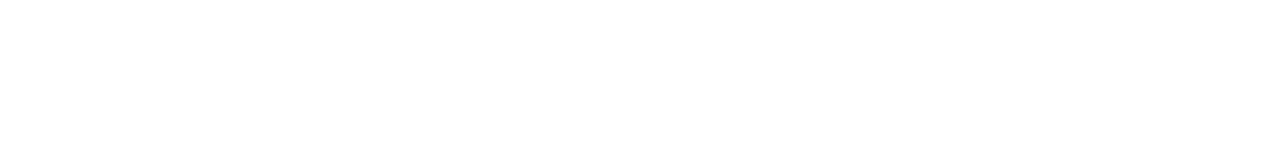
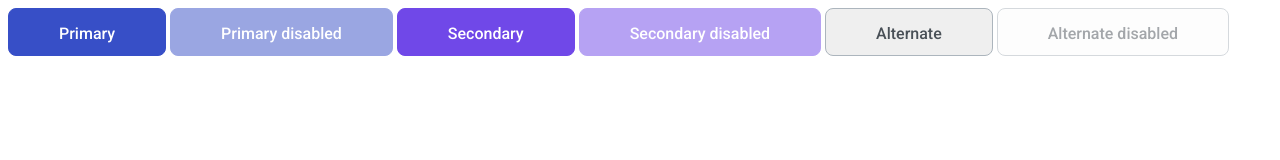
Before and after one commit to js-tasks-ru/htmlcss-20231027_ilya-kopturevskiy, a website: page 03-lection1/01-button/index.html in a window 1280 px wide. Drawn offline with Linux system fonts and the light colour scheme.

Commit message:
Вроде бы устранил свой косяк с путаницей файлов.

```diff
--- a/03-lection1/01-button/button.css
+++ b/03-lection1/01-button/button.css
@@ -1 +1,52 @@
-/* Стилизация кнопки */
+.button {
+    padding: 15px 50px;
+    height: 48px;
+    border-radius: 8px;
+    text-align: center;
+    font-family: Roboto, sans-serif;
+    font-size: 16px;
+    font-style: normal;
+    font-weight: 500;
+    line-height: normal;
+    transition: var(--transition);
+}
+
+
+/*Primary*/
+.button_primary {
+    background: var(--primary);
+    color: var(--white);
+    border: 1px solid var(--primary);
+}
+.button_primary:hover {
+    background-color: var(--primary-hover);
+}
+
+
+/*Secondary*/
+.button_secondary {
+    background: var(--secondary);
+    color: var(--white);
+    border: 1px solid var(--secondary);
+}
+.button_secondary:hover {
+    background-color: var(--secondary-hover);
+}
+
+
+/*Alternate*/
+.button_alternate {
+    color: var(--grey-4);
+    border: 1px solid var(--grey-3);
+    box-shadow: none;
+}
+.button_alternate:hover {
+    border-color: var(--black);
+}
+
+
+/*Disabled*/
+.button:disabled {
+    pointer-events: none;
+    opacity: 0.5;
+}
--- a/03-lection1/01-button/index.html
+++ b/03-lection1/01-button/index.html
@@ -1,11 +1,46 @@
 <!DOCTYPE html>
-<!-- Страница с кнопкой -->
 <html lang="ru">
-    <head>
-        <link rel="stylesheet" href="../../assets/css/main.css">
-        <link rel="stylesheet" href="./button.css">
-    </head>
-    <body>
-
-    </body>
+<head>
+    <title>Buttons</title>
+    <link rel="stylesheet" href="../../assets/css/main.css">
+    <link rel="stylesheet" href="./button.css">
+</head>
+<body class="temporarily">
+<button class="
+                        button
+                        button_primary
+                        ">
+    Primary
+</button>
+<button class="
+                        button
+                        button_primary
+                        " disabled>
+    Primary disabled
+</button>
+<button class="
+                        button
+                        button_secondary
+                        ">
+    Secondary
+</button>
+<button class="
+                        button
+                        button_secondary
+                        " disabled>
+    Secondary disabled
+</button>
+<button class="
+                        button
+                        button_alternate
+                        ">
+    Alternate
+</button>
+<button class="
+                        button
+                        button_alternate
+                        " disabled>
+    Alternate disabled
+</button>
+</body>
 </html>
--- a/assets/css/main.css
+++ b/assets/css/main.css
@@ -8,6 +8,7 @@
 @import "../../components/card/card.css";
 
 @import "../../03-lection1/02-accordion/accordion.css";
+@import "../../03-lection1/01-button/button.css";
 
 :root {
     --white: #ffffff;
@@ -20,12 +21,15 @@
     --grey-2: #DDE2E5;
     --grey-3: #ACB5BD;
     --grey-4: #495057;
+    --primary-hover: #2342C0;
+    --secondary-hover: #5028C6;
 
     --error: var(--red);
     --success: var(--blue);
 
     --primary: var(--blue);
     --secondary: var(--purple);
+    --transition: opacity 200ms ease-in-out, background 200ms ease-in-out, border 200ms ease-in-out;
 }
 
 html, body {
```
Also changed, not shown: 05-lection3/01-tooltip/index.html (+0 -10 lines), 05-lection3/01-tooltip/tooltip.css (deleted, +0 -40 lines).
